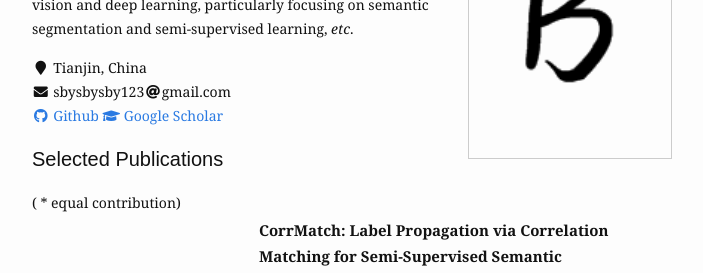
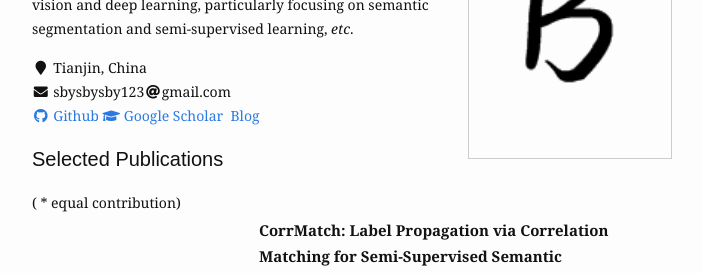
Before and after one commit to BBBBchan/BBBBchan.github.io, a Jekyll site: the page built from index.html, in a window 1280 px wide. Shown: the part 185-458 px from the top of the page, without its empty margins (288-991 px from the left). Built offline with Jekyll 4.4.1, drawn with Linux system fonts in a browser that asks for light colours.

Commit message:
modify information

```diff
--- a/index.html
+++ b/index.html
@@ -39,6 +39,7 @@ items:
   <br/>
   <a href="https://github.com/BBBBChan"><i class="fab fa-fw fa-github" aria-hidden="true"></i> Github</a>
   <a href="https://scholar.google.com/citations?user=GvTWUAEAAAAJ&hl=en"><i class="fas fa-fw fa-graduation-cap"></i> Google Scholar</a>
+  <a href="https://www.bbbbchan.com"><i class="fa fa-gg" aria-hidden="true"></i> Blog</a>
 
 
 </p>
```
